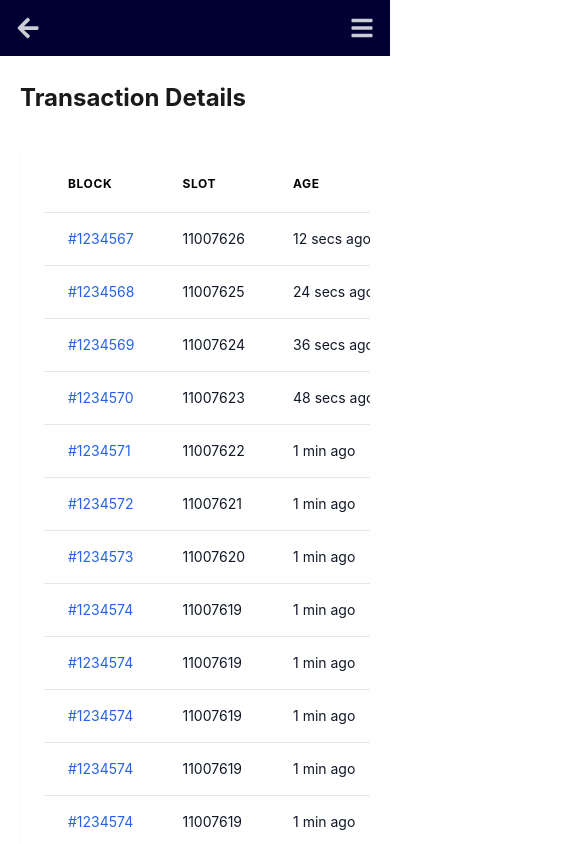
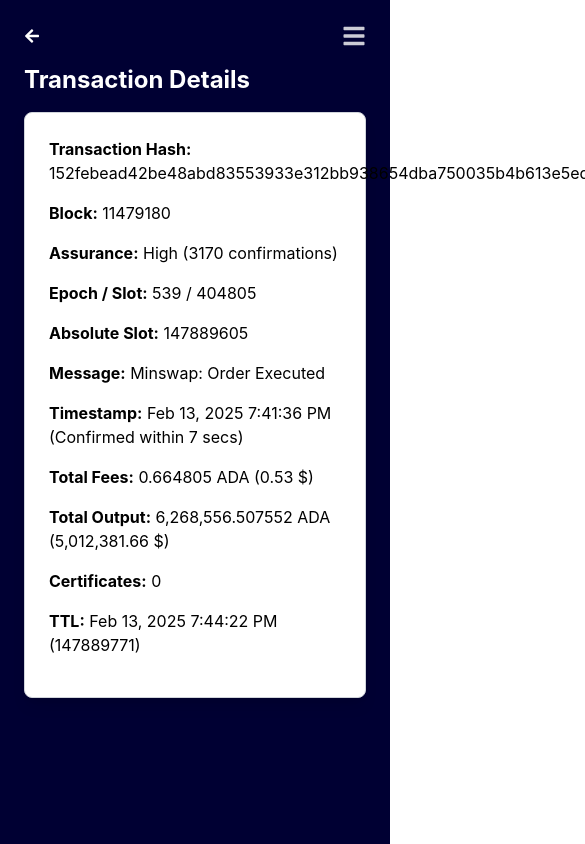
Before and after one commit to manchain/LW3explorer, a React (Create React App) app: page /transaction/1 in a window 390 px wide. Shown: the top 844 px of the page, 585 px wide, since content can reach past the window. Built offline with nearby package versions, Linux system fonts and the light colour scheme.

Commit message:
fix: fixed responsiveness

```diff
--- a/src/App.js
+++ b/src/App.js
@@ -16,6 +16,9 @@ function HomePage() {
     e.preventDefault();
     if (searchInput === '#1234567') {
       navigate('/block/1234567');
+    }
+    if (searchInput === '152febead42be48abd83553933e312bb938654dba750035b4b613e5edfe67754') {
+      navigate(`/transaction/${searchInput}`);
     }
   };
 
--- a/src/components/TransactionDetails.js
+++ b/src/components/TransactionDetails.js
@@ -1,484 +1,105 @@
-import React from 'react';
+import React, { useState } from 'react';
 import { FaArrowLeft, FaBars } from 'react-icons/fa';
-import { useNavigate } from 'react-router-dom';
+import { useNavigate, useParams } from 'react-router-dom';
 
-function TransactionDetails() {
+const TransactionDetails = () => {
+  useParams();
   const navigate = useNavigate();
+  const [menuOpen, setMenuOpen] = useState(false);
 
-  // Sample transaction data
-  const transactions = [
-    {
-      block: '#1234567',
-      slot: '11007626',
-      age: '12 secs ago',
-      txn: '251',
-      feeRecipient: 'beaverbuild',
-      gasUsed: '20,526,216',
-      gasLimit: '35,824,535',
-      baseFee: '0.999 ADA',
-      reward: '0.02316 ADA',
-      burntFees: '0.020512 ADA',
-    },
-    {
-      block: '#1234568',
-      slot: '11007625',
-      age: '24 secs ago',
-      txn: '228',
-      feeRecipient: 'rsync-builder.eth',
-      gasUsed: '13,789,485',
-      gasLimit: '35,789,586',
-      baseFee: '1.028 ADA',
-      reward: '0.0264 ADA',
-      burntFees: '0.014187 ADA',
-    },
-    {
-      block: '#1234569',
-      slot: '11007624',
-      age: '36 secs ago',
-      txn: '262',
-      feeRecipient: 'beaverbuild',
-      gasUsed: '17,242,797',
-      gasLimit: '35,824,569',
-      baseFee: '1.033 ADA',
-      reward: '0.03011 ADA',
-      burntFees: '0.017823 ADA',
-    },
-    {
-      block: '#1234570',
-      slot: '11007623',
-      age: '48 secs ago',
-      txn: '350',
-      feeRecipient: 'Titan Builder',
-      gasUsed: '19,252,395',
-      gasLimit: '35,859,587',
-      baseFee: '1.024 ADA',
-      reward: '0.04174 ADA',
-      burntFees: '0.019718 ADA',
-    },
-    {
-      block: '#1234571',
-      slot: '11007622',
-      age: '1 min ago',
-      txn: '356',
-      feeRecipient: 'beaverbuild',
-      gasUsed: '31,836,471',
-      gasLimit: '35,894,639',
-      baseFee: '0.933 ADA',
-      reward: '0.06959 ADA',
-      burntFees: '0.029731 ADA',
-    },
-    {
-      block: '#1234572',
-      slot: '11007621',
-      age: '1 min ago',
-      txn: '148',
-      feeRecipient: '0xcE086c8F...7FF123FA5',
-      gasUsed: '7,812,436',
-      gasLimit: '35,929,725',
-      baseFee: '1.004 ADA',
-      reward: '0.01268 ADA',
-      burntFees: '0.007850 ADA',
-    },
-    {
-      block: '#1234573',
-      slot: '11007620',
-      age: '1 min ago',
-      txn: '147',
-      feeRecipient: 'beaverbuild',
-      gasUsed: '12,119,825',
-      gasLimit: '35,964,845',
-      baseFee: '1.047 ADA',
-      reward: '0.01513 ADA',
-      burntFees: '0.012696 ADA',
-    },
-    {
-      block: '#1234574',
-      slot: '11007619',
-      age: '1 min ago',
-      txn: '351',
-      feeRecipient: 'beaverbuild',
-      gasUsed: '21,243,187',
-      gasLimit: '36,000,000',
-      baseFee: '1.024 ADA',
-      reward: '0.02424 ADA',
-      burntFees: '0.021763 ADA',
-    },
-    {
-      block: '#1234574',
-      slot: '11007619',
-      age: '1 min ago',
-      txn: '351',
-      feeRecipient: 'beaverbuild',
-      gasUsed: '21,243,187',
-      gasLimit: '36,000,000',
-      baseFee: '1.024 ADA',
-      reward: '0.02424 ADA',
-      burntFees: '0.021763 ADA',
-    },
-    {
-      block: '#1234574',
-      slot: '11007619',
-      age: '1 min ago',
-      txn: '351',
-      feeRecipient: 'beaverbuild',
-      gasUsed: '21,243,187',
-      gasLimit: '36,000,000',
-      baseFee: '1.024 ADA',
-      reward: '0.02424 ADA',
-      burntFees: '0.021763 ADA',
-    },
-    {
-      block: '#1234574',
-      slot: '11007619',
-      age: '1 min ago',
-      txn: '351',
-      feeRecipient: 'beaverbuild',
-      gasUsed: '21,243,187',
-      gasLimit: '36,000,000',
-      baseFee: '1.024 ADA',
-      reward: '0.02424 ADA',
-      burntFees: '0.021763 ADA',
-    },
-    {
-      block: '#1234574',
-      slot: '11007619',
-      age: '1 min ago',
-      txn: '351',
-      feeRecipient: 'beaverbuild',
-      gasUsed: '21,243,187',
-      gasLimit: '36,000,000',
-      baseFee: '1.024 ADA',
-      reward: '0.02424 ADA',
-      burntFees: '0.021763 ADA',
-    },
-    {
-      block: '#1234574',
-      slot: '11007619',
-      age: '1 min ago',
-      txn: '351',
-      feeRecipient: 'beaverbuild',
-      gasUsed: '21,243,187',
-      gasLimit: '36,000,000',
-      baseFee: '1.024 ADA',
-      reward: '0.02424 ADA',
-      burntFees: '0.021763 ADA',
-    },
-    {
-      block: '#1234574',
-      slot: '11007619',
-      age: '1 min ago',
-      txn: '351',
-      feeRecipient: 'beaverbuild',
-      gasUsed: '21,243,187',
-      gasLimit: '36,000,000',
-      baseFee: '1.024 ADA',
-      reward: '0.02424 ADA',
-      burntFees: '0.021763 ADA',
-    },
-    {
-      block: '#1234574',
-      slot: '11007619',
-      age: '1 min ago',
-      txn: '351',
-      feeRecipient: 'beaverbuild',
-      gasUsed: '21,243,187',
-      gasLimit: '36,000,000',
-      baseFee: '1.024 ADA',
-      reward: '0.02424 ADA',
-      burntFees: '0.021763 ADA',
-    },
-    {
-      block: '#1234574',
-      slot: '11007619',
-      age: '1 min ago',
-      txn: '351',
-      feeRecipient: 'beaverbuild',
-      gasUsed: '21,243,187',
-      gasLimit: '36,000,000',
-      baseFee: '1.024 ADA',
-      reward: '0.02424 ADA',
-      burntFees: '0.021763 ADA',
-    },
-    {
-      block: '#1234574',
-      slot: '11007619',
-      age: '1 min ago',
-      txn: '351',
-      feeRecipient: 'beaverbuild',
-      gasUsed: '21,243,187',
-      gasLimit: '36,000,000',
-      baseFee: '1.024 ADA',
-      reward: '0.02424 ADA',
-      burntFees: '0.021763 ADA',
-    },
-    {
-      block: '#1234574',
-      slot: '11007619',
-      age: '1 min ago',
-      txn: '351',
-      feeRecipient: 'beaverbuild',
-      gasUsed: '21,243,187',
-      gasLimit: '36,000,000',
-      baseFee: '1.024 ADA',
-      reward: '0.02424 ADA',
-      burntFees: '0.021763 ADA',
-    },
-    {
-      block: '#1234574',
-      slot: '11007619',
-      age: '1 min ago',
-      txn: '351',
-      feeRecipient: 'beaverbuild',
-      gasUsed: '21,243,187',
-      gasLimit: '36,000,000',
-      baseFee: '1.024 ADA',
-      reward: '0.02424 ADA',
-      burntFees: '0.021763 ADA',
-    },
-    {
-      block: '#1234574',
-      slot: '11007619',
-      age: '1 min ago',
-      txn: '351',
-      feeRecipient: 'beaverbuild',
-      gasUsed: '21,243,187',
-      gasLimit: '36,000,000',
-      baseFee: '1.024 ADA',
-      reward: '0.02424 ADA',
-      burntFees: '0.021763 ADA',
-    },
-    {
-      block: '#1234574',
-      slot: '11007619',
-      age: '1 min ago',
-      txn: '351',
-      feeRecipient: 'beaverbuild',
-      gasUsed: '21,243,187',
-      gasLimit: '36,000,000',
-      baseFee: '1.024 ADA',
-      reward: '0.02424 ADA',
-      burntFees: '0.021763 ADA',
-    },
-    {
-      block: '#1234574',
-      slot: '11007619',
-      age: '1 min ago',
-      txn: '351',
-      feeRecipient: 'beaverbuild',
-      gasUsed: '21,243,187',
-      gasLimit: '36,000,000',
-      baseFee: '1.024 ADA',
-      reward: '0.02424 ADA',
-      burntFees: '0.021763 ADA',
-    },
-    {
-      block: '#1234574',
-      slot: '11007619',
-      age: '1 min ago',
-      txn: '351',
-      feeRecipient: 'beaverbuild',
-      gasUsed: '21,243,187',
-      gasLimit: '36,000,000',
-      baseFee: '1.024 ADA',
-      reward: '0.02424 ADA',
-      burntFees: '0.021763 ADA',
-    },
-    {
-      block: '#1234574',
-      slot: '11007619',
-      age: '1 min ago',
-      txn: '351',
-      feeRecipient: 'beaverbuild',
-      gasUsed: '21,243,187',
-      gasLimit: '36,000,000',
-      baseFee: '1.024 ADA',
-      reward: '0.02424 ADA',
-      burntFees: '0.021763 ADA',
-    },
-    {
-      block: '#1234574',
-      slot: '11007619',
-      age: '1 min ago',
-      txn: '351',
-      feeRecipient: 'beaverbuild',
-      gasUsed: '21,243,187',
-      gasLimit: '36,000,000',
-      baseFee: '1.024 ADA',
-      reward: '0.02424 ADA',
-      burntFees: '0.021763 ADA',
-    },
-    {
-      block: '#1234574',
-      slot: '11007619',
-      age: '1 min ago',
-      txn: '351',
-      feeRecipient: 'beaverbuild',
-      gasUsed: '21,243,187',
-      gasLimit: '36,000,000',
-      baseFee: '1.024 ADA',
-      reward: '0.02424 ADA',
-      burntFees: '0.021763 ADA',
-    },
-    {
-      block: '#1234574',
-      slot: '11007619',
-      age: '1 min ago',
-      txn: '351',
-      feeRecipient: 'beaverbuild',
-      gasUsed: '21,243,187',
-      gasLimit: '36,000,000',
-      baseFee: '1.024 ADA',
-      reward: '0.02424 ADA',
-      burntFees: '0.021763 ADA',
-    },
-    {
-      block: '#1234574',
-      slot: '11007619',
-      age: '1 min ago',
-      txn: '351',
-      feeRecipient: 'beaverbuild',
-      gasUsed: '21,243,187',
-      gasLimit: '36,000,000',
-      baseFee: '1.024 ADA',
-      reward: '0.02424 ADA',
-      burntFees: '0.021763 ADA',
-    },
-    {
-      block: '#1234574',
-      slot: '11007619',
-      age: '1 min ago',
-      txn: '351',
-      feeRecipient: 'beaverbuild',
-      gasUsed: '21,243,187',
-      gasLimit: '36,000,000',
-      baseFee: '1.024 ADA',
-      reward: '0.02424 ADA',
-      burntFees: '0.021763 ADA',
-    },
-    {
-      block: '#1234574',
-      slot: '11007619',
-      age: '1 min ago',
-      txn: '351',
-      feeRecipient: 'beaverbuild',
-      gasUsed: '21,243,187',
-      gasLimit: '36,000,000',
-      baseFee: '1.024 ADA',
-      reward: '0.02424 ADA',
-      burntFees: '0.021763 ADA',
-    },
-    {
-      block: '#1234574',
-      slot: '11007619',
-      age: '1 min ago',
-      txn: '351',
-      feeRecipient: 'beaverbuild',
-      gasUsed: '21,243,187',
-      gasLimit: '36,000,000',
-      baseFee: '1.024 ADA',
-      reward: '0.02424 ADA',
-      burntFees: '0.021763 ADA',
-    },
-    {
-      block: '#1234574',
-      slot: '11007619',
-      age: '1 min ago',
-      txn: '351',
-      feeRecipient: 'beaverbuild',
-      gasUsed: '21,243,187',
-      gasLimit: '36,000,000',
-      baseFee: '1.024 ADA',
-      reward: '0.02424 ADA',
-      burntFees: '0.021763 ADA',
-    },
-    {
-      block: '#1234574',
-      slot: '11007619',
-      age: '1 min ago',
-      txn: '351',
-      feeRecipient: 'beaverbuild',
-      gasUsed: '21,243,187',
-      gasLimit: '36,000,000',
-      baseFee: '1.024 ADA',
-      reward: '0.02424 ADA',
-      burntFees: '0.021763 ADA',
-    },
-    {
-      block: '#1234574',
-      slot: '11007619',
-      age: '1 min ago',
-      txn: '351',
-      feeRecipient: 'beaverbuild',
-      gasUsed: '21,243,187',
-      gasLimit: '36,000,000',
-      baseFee: '1.024 ADA',
-      reward: '0.02424 ADA',
-      burntFees: '0.021763 ADA',
-    },
+  // Sample data for demonstration
+  const transactionData = {
+    hash: '152febead42be48abd83553933e312bb938654dba750035b4b613e5edfe67754',
+    block: '11479180',
+    assurance: 'High',
+    confirmations: 3170,
+    epochSlot: '539 / 404805',
+    absoluteSlot: '147889605',
+    message: 'Minswap: Order Executed',
+    timestamp: 'Feb 13, 2025 7:41:36 PM (Confirmed within 7 secs)',
+    totalFees: '0.664805 ADA (0.53 $)',
+    totalOutput: '6,268,556.507552 ADA (5,012,381.66 $)',
+    certificates: 0,
+    ttl: 'Feb 13, 2025 7:44:22 PM (147889771)',
+  };
 
-  ];
+  const handleBack = () => {
+    navigate(-1); // Navigate back to the previous page
+  };
 
   return (
-    <div className="min-h-screen bg-[#000033]">
-      {/* Header */}
-      <div className="bg-[#000033] text-white px-4 sm:px-6 lg:px-20 xl:px-32 py-4">
-        <header className="flex justify-between items-center">
-          <button
-            onClick={() => navigate(-1)}
-            className="text-2xl text-white/80 hover:text-white transition-colors duration-200"
-          >
+    <div className="min-h-screen bg-[#000033] p-6">
+      <div className="flex justify-between items-center mb-4">
+        <button onClick={handleBack} className="text-white">
           <FaArrowLeft />
         </button>
         <button
+          onClick={() => setMenuOpen(!menuOpen)}
           className="text-2xl text-white/80 hover:text-white transition-colors duration-200"
         >
-            <FaBars />
+          <FaBars className={`transform transition-transform duration-200 ${menuOpen ? 'rotate-90' : ''}`} />
         </button>
-        </header>
       </div>
-
-      {/* Content */}
-      <div className="bg-white min-h-screen px-5 sm:px-6 lg:px-20 xl:px-32 py-6 sm:py-8">
-        <div className="max-w-7xl mx-auto">
-          <h2 className="text-[24px] font-bold text-[#1A1A1A] mb-4">Transaction Details</h2>
-          <div className="bg-white rounded-2xl shadow-sm p-6 mb-6 overflow-x-auto">
-            <table className="min-w-full divide-y divide-gray-200">
-              <thead>
-                <tr>
-                  <th className="px-6 py-3 text-left text-xs font-bold text-black uppercase tracking-wider">Block</th>
-                  <th className="px-6 py-3 text-left text-xs font-bold text-black uppercase tracking-wider">Slot</th>
-                  <th className="px-6 py-3 text-left text-xs font-bold text-black uppercase tracking-wider">Age</th>
-                  <th className="px-6 py-3 text-left text-xs font-bold text-black uppercase tracking-wider">Txn</th>
-                  <th className="px-6 py-3 text-left text-xs font-bold text-black uppercase tracking-wider">Fee Recipient</th>
-                  <th className="px-6 py-3 text-left text-xs font-bold text-black uppercase tracking-wider">Gas Used</th>
-                  <th className="px-6 py-3 text-left text-xs font-bold text-black uppercase tracking-wider">Gas Limit</th>
-                  <th className="px-6 py-3 text-left text-xs font-bold text-black uppercase tracking-wider">Base Fee</th>
-                  <th className="px-6 py-3 text-left text-xs font-bold text-black uppercase tracking-wider">Reward</th>
-                  <th className="px-6 py-3 text-left text-xs font-bold text-black uppercase tracking-wider">Burnt Fees (ADA)</th>
-                </tr>
-              </thead>
-              <tbody className="bg-white divide-y divide-gray-200">
-                {transactions.map((transaction, index) => (
-                  <tr key={index}>
-                    <td className="px-6 py-4 whitespace-nowrap text-sm text-blue-600">{transaction.block}</td>
-                    <td className="px-6 py-4 whitespace-nowrap text-sm text-gray-900">{transaction.slot}</td>
-                    <td className="px-6 py-4 whitespace-nowrap text-sm text-gray-900">{transaction.age}</td>
-                    <td className="px-6 py-4 whitespace-nowrap text-sm text-gray-900">{transaction.txn}</td>
-                    <td className="px-6 py-4 whitespace-nowrap text-sm text-blue-600">{transaction.feeRecipient}</td>
-                    <td className="px-6 py-4 whitespace-nowrap text-sm text-gray-900">{transaction.gasUsed}</td>
-                    <td className="px-6 py-4 whitespace-nowrap text-sm text-gray-900">{transaction.gasLimit}</td>
-                    <td className="px-6 py-4 whitespace-nowrap text-sm text-gray-900">{transaction.baseFee}</td>
-                    <td className="px-6 py-4 whitespace-nowrap text-sm text-gray-900">{transaction.reward}</td>
-                    <td className="px-6 py-4 whitespace-nowrap text-sm text-gray-900">{transaction.burntFees}</td>
-                  </tr>
-                ))}
-              </tbody>
-            </table>
+      {menuOpen && (
+        <div className="absolute top-20 right-4 bg-[#000033] rounded-xl p-4 shadow-lg z-50 animate-scale-in border border-white/10">
+          <ul className="space-y-3 text-white">
+            <li
+              onClick={() => navigate('/')}
+              className="hover:text-white/80 cursor-pointer transition-colors duration-200 px-2 py-1 hover:bg-white/10 rounded"
+            >
+              Home
+            </li>
+            <li
+              className="hover:text-white/80 cursor-pointer transition-colors duration-200 px-2 py-1 hover:bg-white/10 rounded"
+            >
+              Blocks
+            </li>
+            <li
+              className="hover:text-white/80 cursor-pointer transition-colors duration-200 px-2 py-1 hover:bg-white/10 rounded"
+            >
+              Organizations
+            </li>
+          </ul>
         </div>
+      )}
+      <h1 className="text-white text-2xl font-bold mb-4">Transaction Details</h1>
+      <div className="bg-white rounded-lg shadow-lg p-6 border border-gray-300">
+        <div className="mb-4">
+          <span className="font-bold">Transaction Hash:</span> {transactionData.hash}
+        </div>
+        <div className="mb-4">
+          <span className="font-bold">Block:</span> {transactionData.block}
+        </div>
+        <div className="mb-4">
+          <span className="font-bold">Assurance:</span> {transactionData.assurance} ({transactionData.confirmations} confirmations)
+        </div>
+        <div className="mb-4">
+          <span className="font-bold">Epoch / Slot:</span> {transactionData.epochSlot}
+        </div>
+        <div className="mb-4">
+          <span className="font-bold">Absolute Slot:</span> {transactionData.absoluteSlot}
+        </div>
+        <div className="mb-4">
+          <span className="font-bold">Message:</span> {transactionData.message}
+        </div>
+        <div className="mb-4">
+          <span className="font-bold">Timestamp:</span> {transactionData.timestamp}
+        </div>
+        <div className="mb-4">
+          <span className="font-bold">Total Fees:</span> {transactionData.totalFees}
+        </div>
+        <div className="mb-4">
+          <span className="font-bold">Total Output:</span> {transactionData.totalOutput}
+        </div>
+        <div className="mb-4">
+          <span className="font-bold">Certificates:</span> {transactionData.certificates}
+        </div>
+        <div className="mb-4">
+          <span className="font-bold">TTL:</span> {transactionData.ttl}
         </div>
       </div>
     </div>
   );
-}
+};
 
 export default TransactionDetails;
```
Lines whose indentation alone changed are shown as unchanged.
